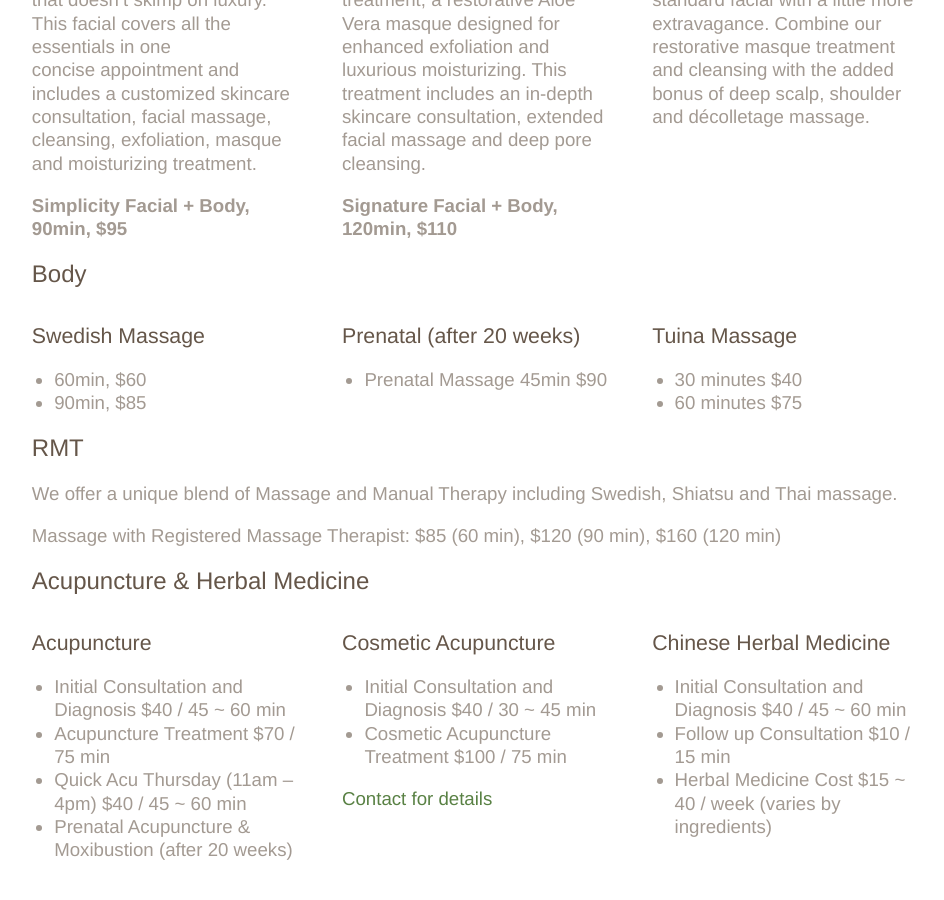
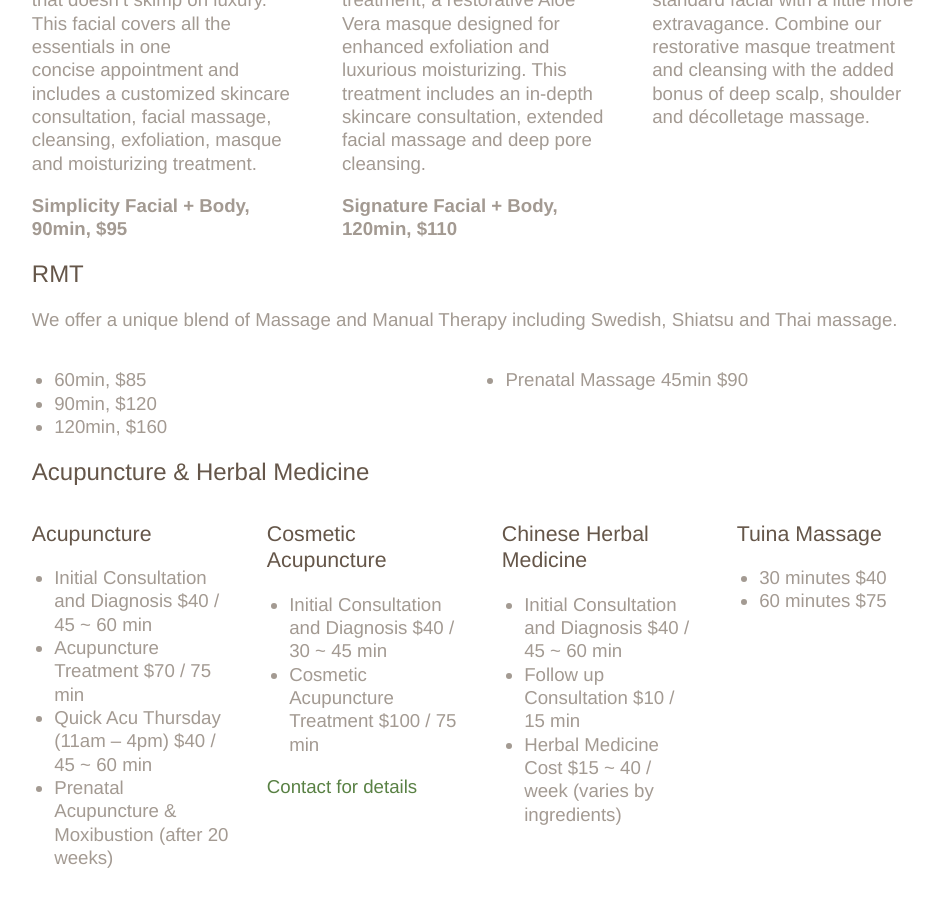
Before and after one commit to jamesaoverton/nagomi, a Jekyll site: the page built from services.md, in a window 1280 px wide and 900 px high, scrolled down 837 px. Shown: the whole window, without its empty margins (157-1101 px from the left). Built offline with Jekyll 4.4.1, drawn with Linux system fonts in a browser that asks for light colours; some of the changed text lies outside the part shown.

Commit message:
Fall update

```diff
--- a/services.md
+++ b/services.md
@@ -41,39 +41,24 @@ Enjoy all the benefits of our standard facial with a little more extravagance. C
 </div>
 
 
-# Body
-
-<div class="third">
-## Swedish Massage
-
-* 60min, $60
-* 90min, $85
-</div>
-
-<div class="third">
-## Prenatal (after 20 weeks)
-
-* Prenatal Massage 45min $90
-</div>
-
-<div class="third">
-## Tuina Massage
-
-* 30 minutes $40
-* 60 minutes $75
-</div>
-
-
 # RMT
 
 We offer a unique blend of Massage and Manual Therapy including Swedish, Shiatsu and Thai massage.
 
-Massage with Registered Massage Therapist: $85 (60 min), $120 (90 min), $160 (120 min)
+<div class="half">
+- 60min, $85
+- 90min, $120
+- 120min, $160
+</div>
+
+<div class="half">
+- Prenatal Massage 45min $90
+</div>
 
 
 # Acupuncture & Herbal Medicine
 
-<div class="third">
+<div class="quarter">
 ## Acupuncture
 
 * Initial Consultation and Diagnosis	$40 / 45 ~ 60 min
@@ -83,7 +68,7 @@ Massage with Registered Massage Therapist: $85 (60 min), $120 (90 min), $160 (12
 
 </div>
 
-<div class="third">
+<div class="quarter">
 ## Cosmetic Acupuncture
 
 * Initial Consultation and Diagnosis	$40 / 30 ~ 45 min
@@ -93,13 +78,20 @@ Massage with Registered Massage Therapist: $85 (60 min), $120 (90 min), $160 (12
 
 </div>
 
-<div class="third">
+<div class="quarter">
 ## Chinese Herbal Medicine
 
 * Initial Consultation and Diagnosis	$40 / 45 ~ 60 min
 * Follow up Consultation		$10 / 15 min
 * Herbal Medicine Cost			$15 ~ 40 / week (varies by ingredients)
 
+</div>
+
+<div class="quarter">
+## Tuina Massage
+
+* 30 minutes $40
+* 60 minutes $75
 </div>
 
 <div class="clear"></div>
@@ -208,18 +200,5 @@ $500 includes consultation and touch-up one month after your session.
 * Anniversary
 </div>
 
-<div class="half">
-## Workshops
-
-* Aroma Workshop
-* Dietary Education Workshop with moms and kids
-* Skin Care and Makeup Seminar
-* Eco-Living Seminar
-* Chinese Medicine Workshop
-* Microbiotic Workshop
-* Healthy Living Workshop/Cooking Class
-* Super Food Seminar
-</div>
-
 
 # All services are by appointment only
```
Also changed, not shown: index.md (+0 -16 lines).
